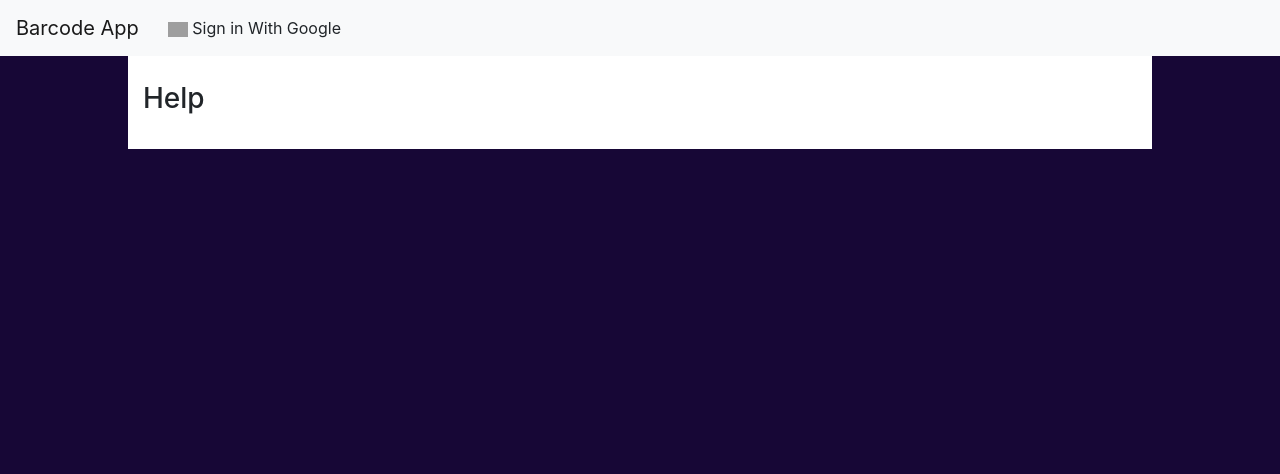
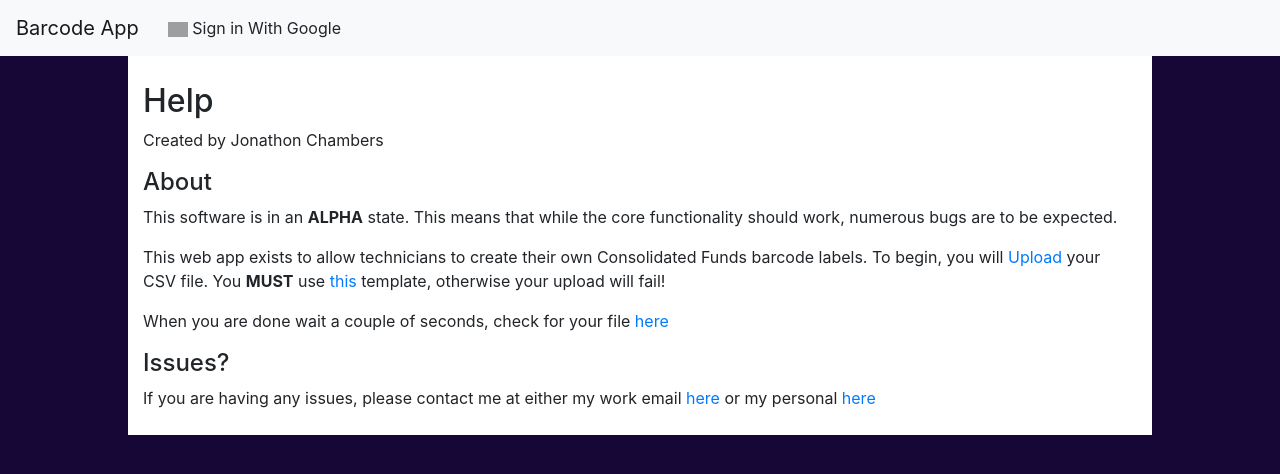
Before and after one commit to FFCoder/BarcodeFrontEndv3, a React (Create React App) app: page /help in a window 1280 px wide. Shown: the top 474 px of the page. Built offline with nearby package versions, Linux system fonts and the light colour scheme; no server answers; grey boxes are pictures that could not be loaded.

Commit message:
All Functions working in an ALPHA state.

```diff
--- a/package.json
+++ b/package.json
@@ -7,6 +7,7 @@
     "firebase": "^7.2.3",
     "react": "^16.11.0",
     "react-dom": "^16.11.0",
+    "react-markdown": "^4.2.2",
     "react-router-dom": "^5.1.2",
     "react-scripts": "3.2.0"
   },
--- a/src/components/Button.jsx
+++ b/src/components/Button.jsx
@@ -7,7 +7,7 @@ class Button extends Component {
         this.state = {  }
     }
     render() {
-    return ( <Link to={this.props.link} role="button" className={"btn btn-"+this.props.color+" btn-lg box"}>{this.props.data}</Link> );
+    return ( <Link to={this.props.link} role="button" onClick={this.props.onClick} className={"btn btn-"+this.props.color+" btn-lg box"}>{this.props.data}</Link> );
     }
 }
 
--- a/src/views/Help/Help.jsx
+++ b/src/views/Help/Help.jsx
@@ -1,4 +1,7 @@
 import React, { Component } from 'react';
+import { Link } from 'react-router-dom';
+
+const CSV_TEMPLATE_URL = "https://firebasestorage.googleapis.com/v0/b/barcodeproject-2f250.appspot.com/o/template_files%2Fcsv_template.csv?alt=media&token=808e3df9-c8c7-423d-abdf-493a704b0f9f"
 
 class Help extends Component {
     constructor(props) {
@@ -6,9 +9,27 @@ class Help extends Component {
         this.state = {  }
     }
     render() {
-        return ( <div className="help_page">
-            <h3>Help</h3>
-        </div> );
+        return (
+            <div className="help-page">
+                <h2>Help</h2>
+                <p>Created by Jonathon Chambers</p>
+                <h4>About</h4>
+                <p>This software is in an <strong>ALPHA</strong> state. This means that while
+                the core functionality should work, numerous bugs are to be expected.</p>
+                <p>
+                    This web app exists to allow technicians to create their own Consolidated
+                    Funds barcode labels. To begin, you will <Link to="/upload">Upload </Link>
+                     your CSV file. You <strong>MUST</strong> use <a href={CSV_TEMPLATE_URL}>this </a>
+                     template, otherwise your upload will fail!
+                </p>
+                <p>
+                    When you are done wait a couple of seconds, check for your file <Link to="/pdfs">here</Link>
+                </p>
+                <h4>Issues?</h4>
+                If you are having any issues, please contact me at either my work email <a href="mailto:jonathon.chambers@gscs.org">here </a>
+                or my personal <a href="mailto:jonathon@jonathonchambers.com">here</a>
+            </div>
+        );
     }
 }
 
--- a/src/views/Home.jsx
+++ b/src/views/Home.jsx
@@ -20,8 +20,9 @@ export default class Home extends Component {
                         <Button color="info" data="Upload CSV" link="/upload" />
                     </div>
                     <div className="row">
-                        <Button color="warning" data="Help" />
-                        <Button color="danger" data="Sign Out" onClick={this.signOut}/>
+                        <Button color="warning" data="Help" link="/help"/>
+                        <Button color="danger" data="Sign Out" onClick={() => {this.signOut()}} />
+
                     </div>
                 </div>
                 )
```
Also changed, not shown: src/views/Help/Help.MD (added, +1 -0 lines), 1 other file (tests, documents, lock files or other folders).
